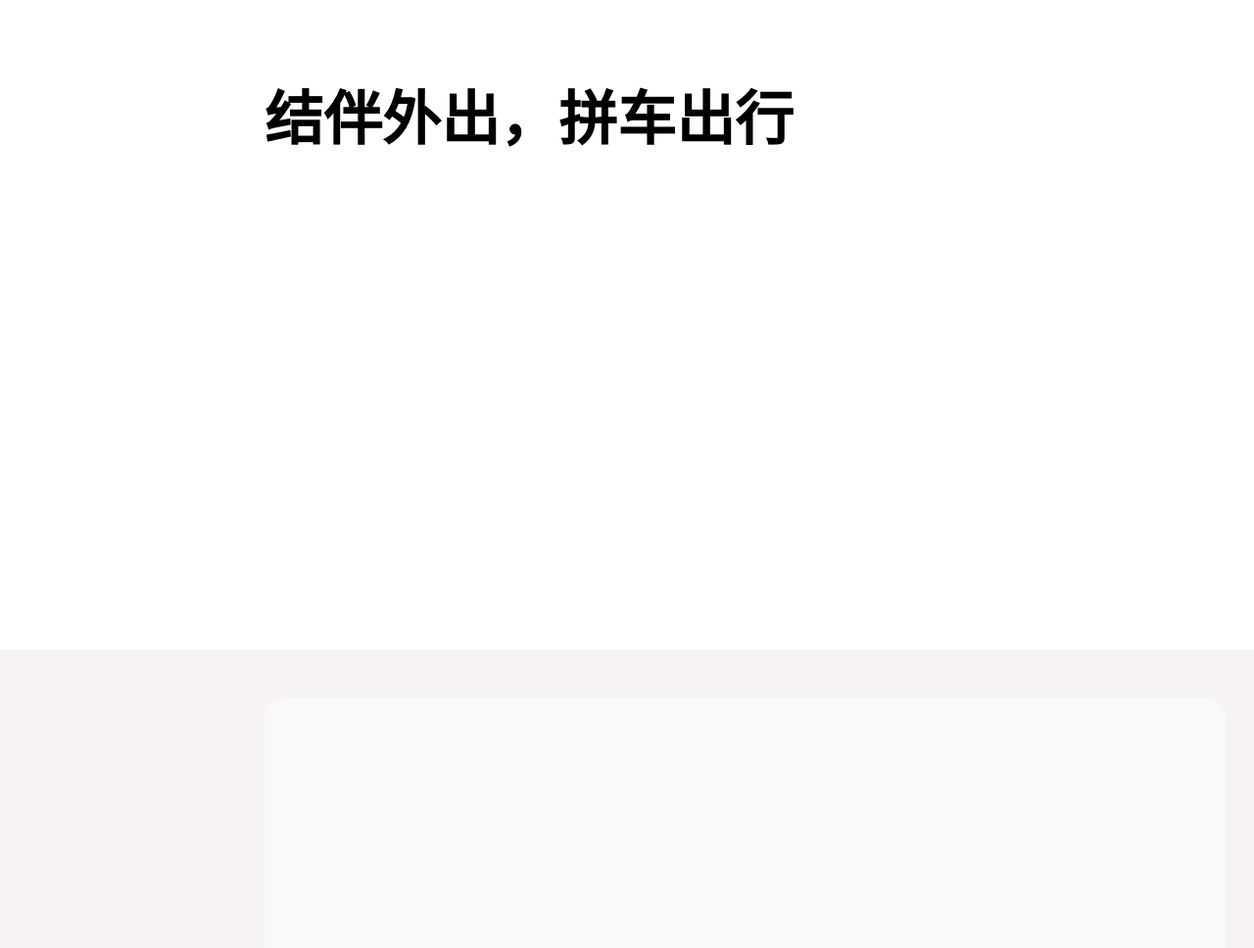
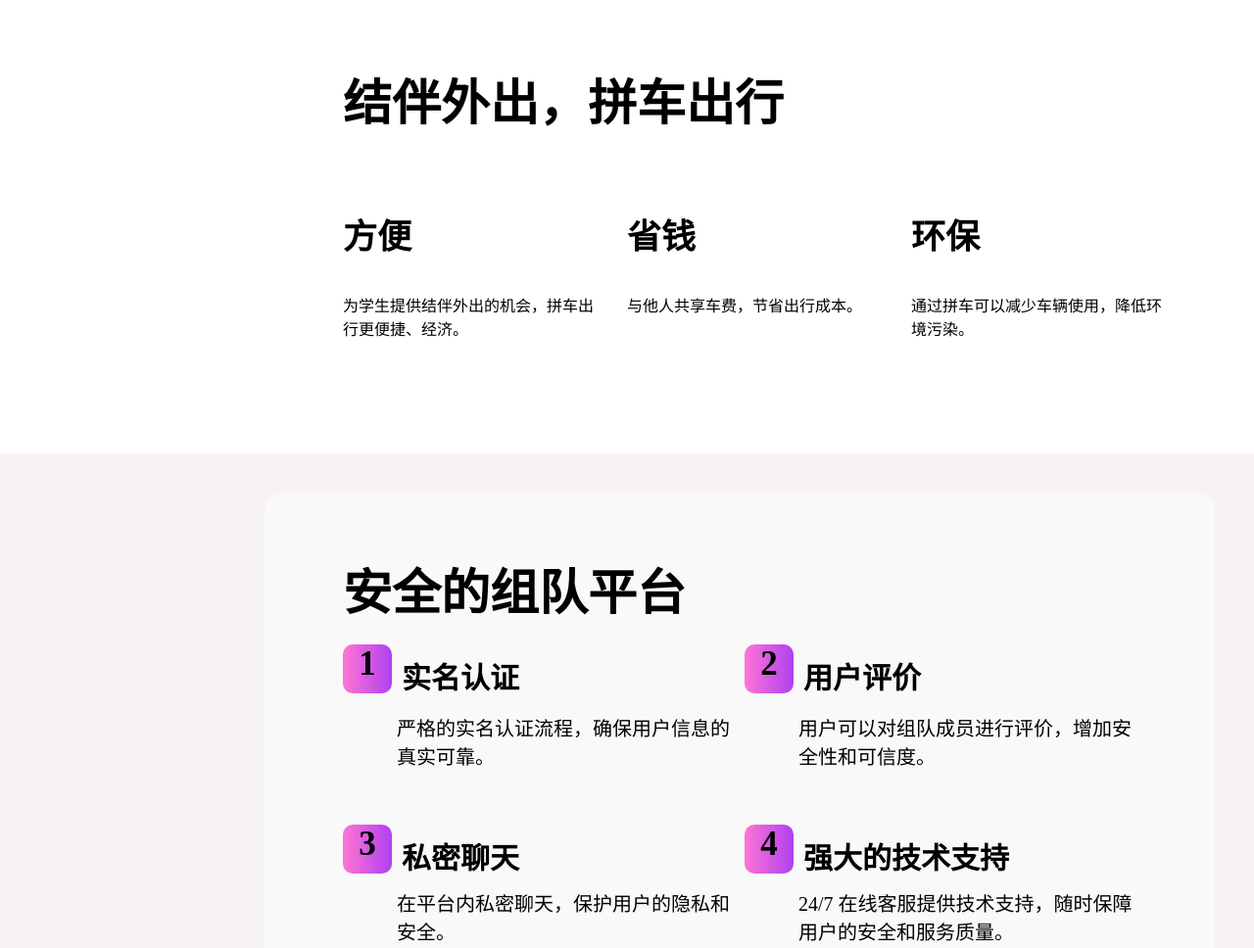
Before and after one commit to LibeRatoR10001/science-innovation-project, a plain HTML site: page 工程/index.html in a window 1280 px wide. Shown: the part 737-1705 px from the top of the page at 98% size. Drawn offline with nearby package versions, Linux system fonts and the light colour scheme.

Commit message:
第二模块

```diff
--- a/工程/css/style_main.css
+++ b/工程/css/style_main.css
@@ -40,8 +40,8 @@
 
 .search_bar {
 	position: absolute;
-	min-width: 100%;
-	width: 1448px;
+
+	width: 1510px;
 	height: 600px;
 	top: 40px;
 	left: 0;
@@ -101,7 +101,7 @@
 }
 
 .main_body {
-	width: 1521px;
+	width: 1510px;
 	height: 2000px;
 	position: absolute;
 	background-color: white;
@@ -109,17 +109,17 @@
 	top: 700px;
 }
 .container-white{
-	width: 1521px;
-	height: 700px;
+	width: 1510px;
+	height: 500px;
 	position: relative;
 	background-color: white;
 	left: 0px;
-	top:0px;
+	top: 0px;
 }
 
 .container-gray{
-	width: 1521px;
-	height: 700px;
+	width: 1510px;
+	height: 600px;
 	position: relative;
 	background-color: rgb(247,243,242);
 	left: 0px;
@@ -130,28 +130,91 @@
 	float: left;
 	left: 270px;
 	top: 40px;
-	width: 981px;
-	height: 600px;
+	width: 970px;
+	height: 420px;
 	margin: 0, 0, 0, 0;
 	border-radius: 20px;
 	background-color: transparent;
 }
 
-.car h2 {
+/*.car p {
 	position: relative;
 	top: 20px;
-	color: #000;
-	font-size: 60px;
+	background-image: -webkit-linear-gradient(to right,#FF75D3,#AF41F0);
+	background-clip: text;
+	color: transparent;
+	font-size: 50px;
+}*/
+
+.car_component{
+	position: relative;
+	float: left;
+	top: 20px;
+	left: 80px;
+	width: 270px;
+	height: 200px;
+	margin-right: 20px;
+}
+
+.car h2{
+	position: relative;
+	top: 20px;
+	left: 80px;
+	font-size: 50px;
+	color: -webkit-linear-gradient(to right,#FF75D3,#AF41F0);
+}
+
+.car h3{
+	float: left;
+	font-size: 35px;
+	width: 70px;
+	margin-right: 230px;
+}
+
+.car p{
+	position: relative;
+	width: 270px;
 }
 
 .tech {
 	position: relative;
 	float: left;
 	left: 270px;
-	top: 50px;
-	width: 981px;
-	height: 600px;
-	margin: 0, 0, 0, 0;
+	width: 970px;
+	top: 40px;
+	height: 520px;
 	border-radius: 20px;
 	background-color: rgb(249, 249, 249);
 }
+
+.tech h2{
+	position: relative;
+	top: 20px;
+	left: 80px;
+	font-size: 50px;
+	color: -webkit-linear-gradient(to right,#FF75D3,#AF41F0);
+}
+
+.tech_component{
+	position: relative;
+	float: left;
+	left: 80px;
+	width: 400px;
+	margin-right: 10px;
+}
+
+.block{
+	float: left;
+	width: 50px;
+	height: 50px;
+	border-radius: 20%;
+	background: linear-gradient(to right,#FF75D3,#AF41F0);
+}
+
+.num{
+	text-align: center;
+	font-size: 35px;
+	height: 50px;
+	font-weight: bold;
+	margin: 0;
+}
--- a/工程/index.html
+++ b/工程/index.html
@@ -23,13 +23,45 @@
 	<div class="main_body">
 		<div class="container-white">
 			<div class="car">
+				<!--<p>结伴外出，拼车出行</p>-->
 				<h2>结伴外出，拼车出行</h2>
-				<title>结伴外出，拼车出行</title>
+				<div class="car_component">
+					<h3>方便</h3>
+					<p>为学生提供结伴外出的机会，拼车出行更便捷、经济。</p>
+				</div>
+				<div class="car_component">
+					<h3>省钱</h3>
+					<p>与他人共享车费，节省出行成本。</p>
+				</div>
+				<div class="car_component">
+					<h3>环保</h3>
+					<p>通过拼车可以减少车辆使用，降低环境污染。</p>
+				</div>
 			</div>
 		</div>
 		<div class="container-gray">
 			<div class="tech">
-
+				<h2>安全的组队平台</h2>
+				<div class="tech_component">
+					 <div class="block"><p class="num">1</p></div>
+					 <p style="font-size: 30px;margin: 10px;float: left;font-weight: bold;">实名认证</p>
+					 <p style="position: absolute;top: 50px;left: 55px;font-size: 20px;">严格的实名认证流程，确保用户信息的真实可靠。</p>
+				</div>
+				<div class="tech_component">
+					<div class="block"><p class="num">2</p></div>
+					<p style="font-size: 30px;margin: 10px;float: left;font-weight: bold;">用户评价</p>
+					<p style="position: absolute;top: 50px;left: 55px;font-size: 20px;">用户可以对组队成员进行评价，增加安全性和可信度。</p>
+				</div>
+				<div class="tech_component" style="position: relative;top: 40px;">
+					<div class="block" style="position: relative;top: 80px"><p class="num">3</p></div>
+					<p style="font-size: 30px;margin: 10px;float: left;font-weight: bold;position: relative;top: 80px">私密聊天</p>
+					<p style="position:absolute;top: 125px;left: 55px;font-size: 20px;">在平台内私密聊天，保护用户的隐私和安全。</p>
+				</div>
+				<div class="tech_component" style="position: relative;top: 40px;">
+					<div class="block" style="position: relative;top: 80px"><p class="num">4</p></div>
+					<p style="font-size: 30px;margin: 10px;float: left;font-weight: bold;position: relative;top: 80px">强大的技术支持</p>
+					<p style="position:absolute;top: 125px;left: 55px;font-size: 20px;">24/7 在线客服提供技术支持，随时保障用户的安全和服务质量。</p>
+				</div>
 			</div>
 		</div>
 
```
